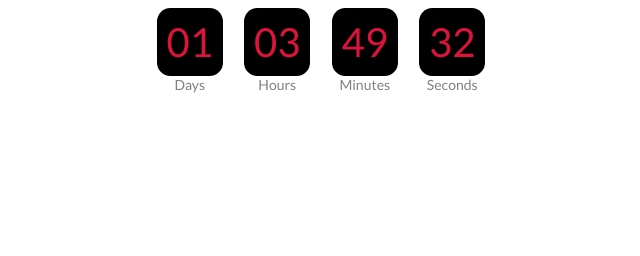
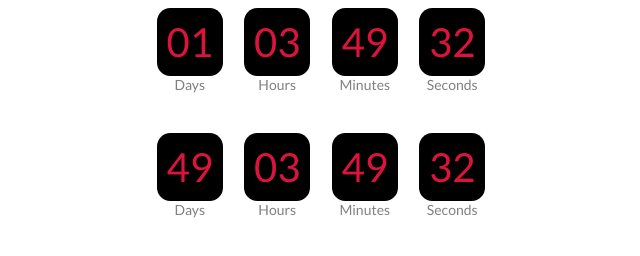
Before and after one commit to zaktitov/goit-js-hw-11-timer, a plain HTML site: page index.html in a window 1280 px wide. Shown: the whole page, without its empty margins (319-959 px from the left). Drawn offline with Linux system fonts and the light colour scheme.

Commit message:
added  new Timer

```diff
--- a/index.html
+++ b/index.html
@@ -34,6 +34,28 @@
 		</div>
 	</div>
 
+	<div class="timer" id="timer-2">
+		<div class="field">
+			<span class="value" data-value="days">00</span>
+			<span class="label">Days</span>
+		</div>
+
+		<div class="field">
+			<span class="value" data-value="hours">00</span>
+			<span class="label">Hours</span>
+		</div>
+
+		<div class="field">
+			<span class="value" data-value="mins">00</span>
+			<span class="label">Minutes</span>
+		</div>
+
+		<div class="field">
+			<span class="value" data-value="secs">00</span>
+			<span class="label">Seconds</span>
+		</div>
+	</div>
+
 	<script src="./index.js"></script>
 </body>
 
--- a/index.js
+++ b/index.js
@@ -13,26 +13,27 @@ class CountdownTimer {
   }
 
   start() {
-    document.querySelector("div.timer").setAttribute("id", this.selector);
+    const timerId = document.querySelector(this.selector);
 
     setInterval(() => {
       const currentDate = new Date().getTime();
-      const deltaTime = this.targetDate - currentDate;
-      const time = this.getTimeComp(deltaTime);
-      updateTime(time)
-    }, 1000);
-  }
+      const time = this.targetDate - currentDate;
 
-  getTimeComp(time) {
       const days = this.pad(Math.floor(time / (1000 * 60 * 60 * 24)));
 
       const hours = this.pad(
         Math.floor((time % (1000 * 60 * 60 * 24)) / (1000 * 60 * 60))
       );
-    const mins = this.pad(Math.floor((time % (1000 * 60 * 60)) / (1000 * 60)));
+      const mins = this.pad(
+        Math.floor((time % (1000 * 60 * 60)) / (1000 * 60))
+      );
       const secs = this.pad(Math.floor((time % (1000 * 60)) / 1000));
 
-    return { days, hours, mins, secs };
+      timerId.querySelector(`[data-value="days"]`).textContent = days;
+      timerId.querySelector(`[data-value="hours"]`).textContent = hours;
+      timerId.querySelector(`[data-value="mins"]`).textContent = mins;
+      timerId.querySelector(`[data-value="secs"]`).textContent = secs;
+    }, 1000);
   }
 
   pad(value) {
@@ -45,11 +46,11 @@ const newTimer = new CountdownTimer({
   targetDate: new Date("Oct 11, 2021").getTime(),
 });
 
-function updateTime({ days, hours, mins, secs }) {
-  refs.day.textContent = `${days}`;
-  refs.hour.textContent = `${hours}`;
-  refs.min.textContent = `${mins}`;
-  refs.sec.textContent = `${secs}`;
-}
+newTimer.start();
 
-newTimer.start()
+const brandNewTimer = new CountdownTimer({
+  selector: "#timer-2",
+  targetDate: new Date("Nov 28, 2021").getTime(),
+});
+
+brandNewTimer.start()
```
Lines whose indentation alone changed are shown as unchanged.
